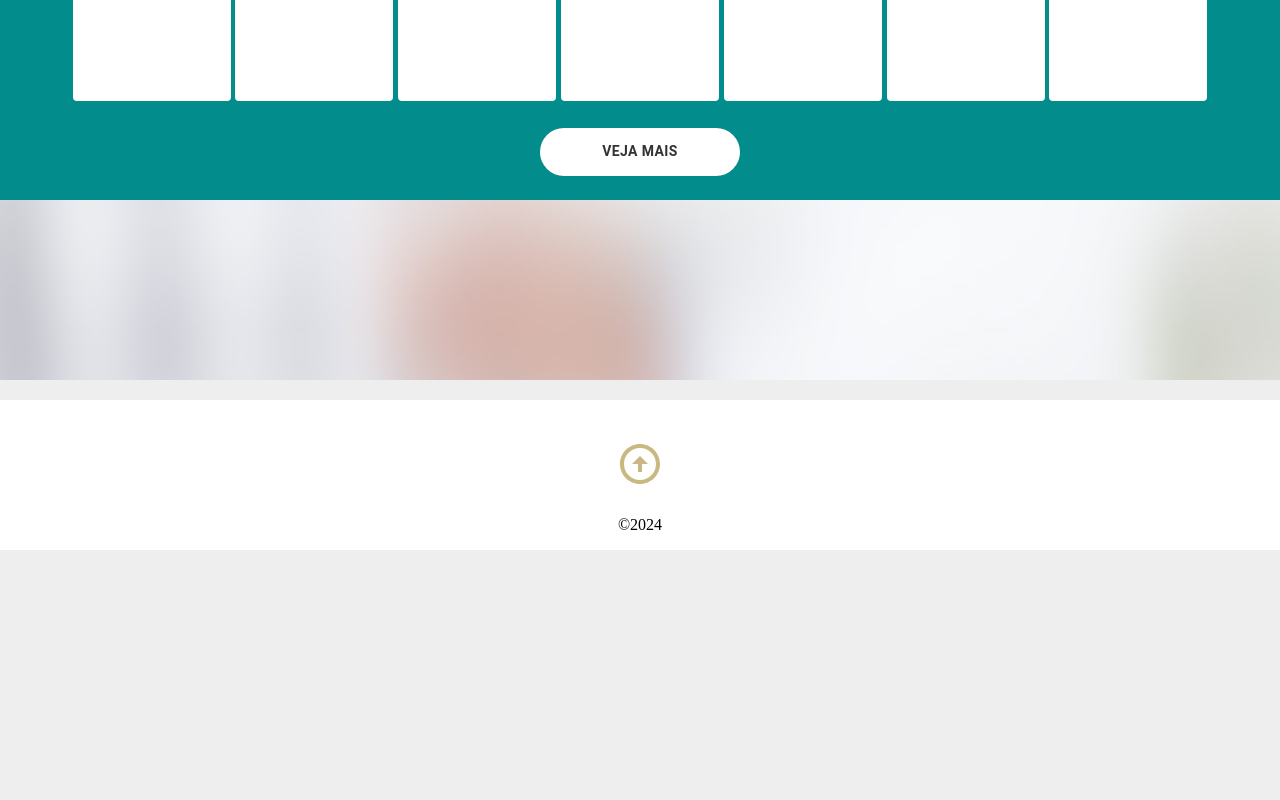
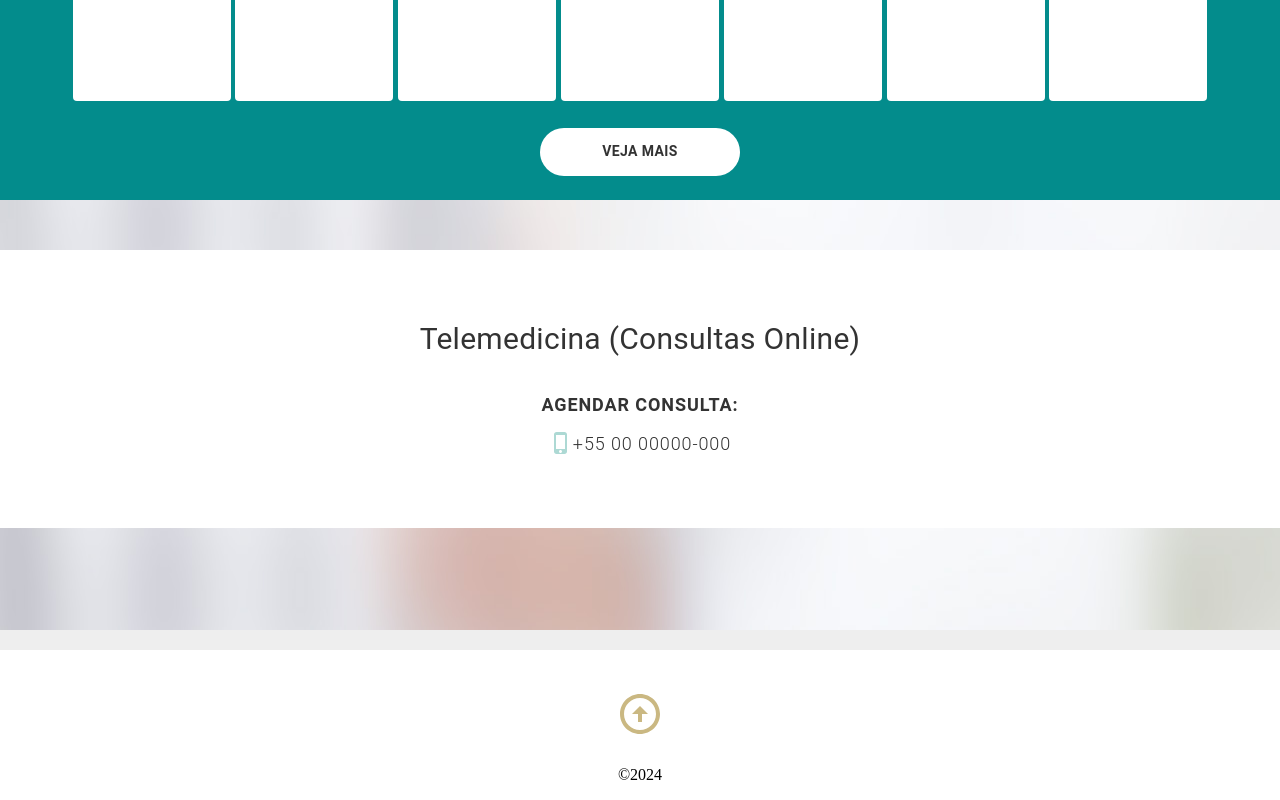
Before and after one commit to bahiensed/anabeatriz, a Next.js app: page / in a window 1280 px wide. Shown: the part 3145-3945 px from the top of the page. Before the commit the page ends 3695 px from the top, so only its background shows below. Built offline with nearby package versions, Linux system fonts and the light colour scheme.

Commit message:
Online Appointments

```diff
--- a/components/Appointment.tsx
+++ b/components/Appointment.tsx
@@ -5,6 +5,7 @@ import { Box, Paper, Stack, Typography } from "@mui/material";
 import Agenda from "@/components/Agenda";
 import { dosis } from "@/fonts/Dosis";
 import appointment from "@/public/images/appointment.png";
+import OnlineAppointments from "./OnlineAppointments";
 
 const Appointment = () => {
   return (
@@ -87,13 +88,13 @@ const Appointment = () => {
         {/* </Paper> */}
 
         <Agenda />
-
+        <OnlineAppointments />
         <Image
           src={appointment}
           alt="appointment"
           style={{
             paddingBottom: 20,
-            height: "1300px",
+            height: "1550px",
           }}
         />
       </Stack>
--- /dev/null
+++ b/components/OnlineAppointments.tsx
@@ -0,0 +1,76 @@
+import { Stack, Typography } from "@mui/material";
+import PhoneIphoneIcon from "@mui/icons-material/PhoneIphone";
+import { dosis } from "@/fonts/Dosis";
+import { openSans } from "@/fonts/OpenSans";
+
+const OnlineAppointments = () => {
+  return (
+    <Stack
+      sx={{
+        backgroundColor: "#fff",
+        mt: "1150px",
+        position: "absolute",
+        width: "100%",
+        height: "278px",
+      }}
+    >
+      <Stack
+        sx={{
+          alignItems: "center",
+          mt: 4,
+        }}
+      >
+        <Typography
+          className={dosis.className}
+          sx={{
+            color: "#333",
+            fontSize: "30px",
+            mt: 5,
+            lineHeight: 1.1,
+          }}
+        >
+          Telemedicina (Consultas Online)
+        </Typography>
+        <Typography
+          className={dosis.className}
+          sx={{
+            color: "#333",
+            fontSize: "18px",
+            fontWeight: "600",
+            mt: 5,
+            letterSpacing: "0.05em",
+            lineHeight: 1.1,
+          }}
+        >
+          AGENDAR CONSULTA:
+        </Typography>
+        <Stack
+          direction="row"
+          justifyContent="center"
+          sx={{
+            mt: 1,
+          }}
+        >
+          <PhoneIphoneIcon sx={{ color: "#add9d4", mt: 1 }} />
+          <Stack direction="column" justifyContent="center">
+            <Typography
+              className={openSans.className}
+              sx={{
+                color: "#333",
+                fontSize: "18px",
+                fontWeight: "300",
+                mt: 0.8,
+                letterSpacing: "0.05em",
+                lineHeight: 1.5,
+              }}
+            >
+              +55 00 00000-000
+            </Typography>
+          </Stack>
+        </Stack>
+      </Stack>
+    </Stack>
+  );
+};
+
+export default OnlineAppointments;
```
